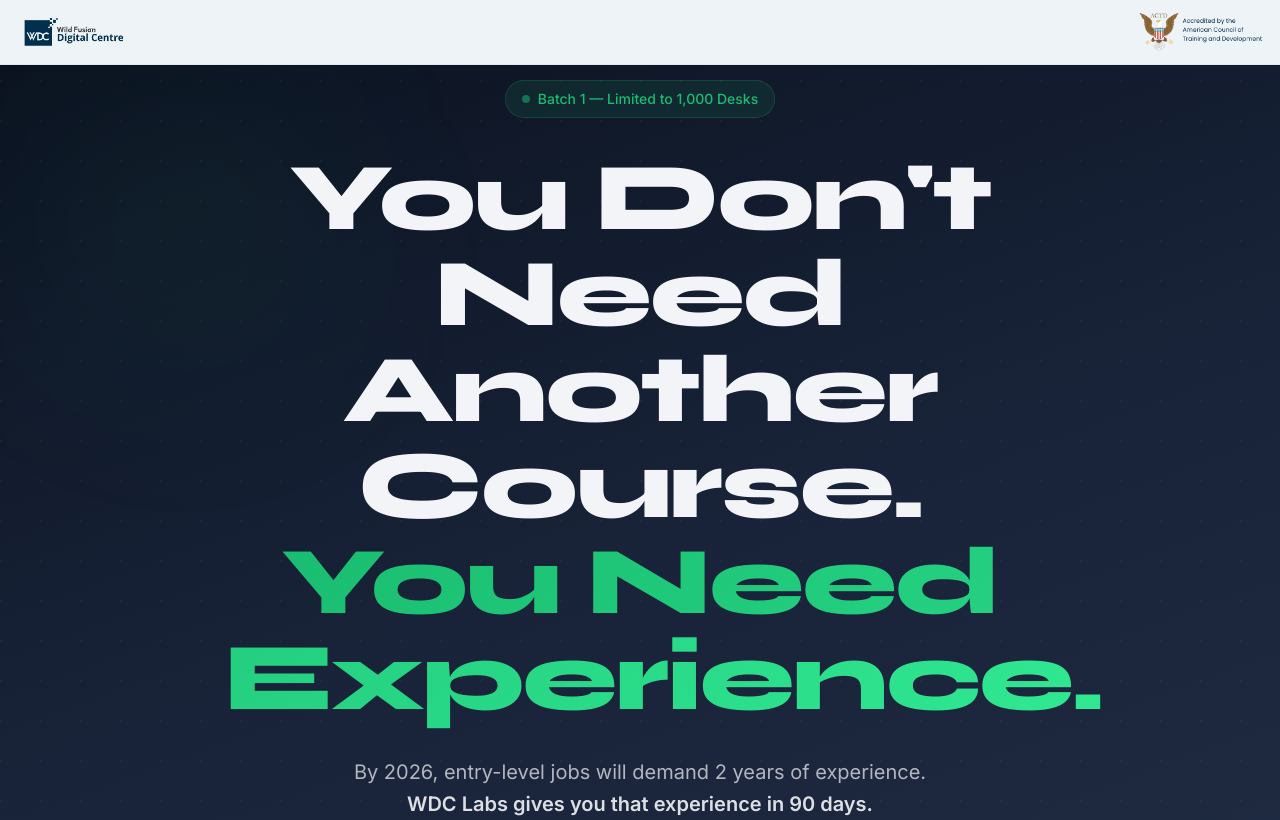
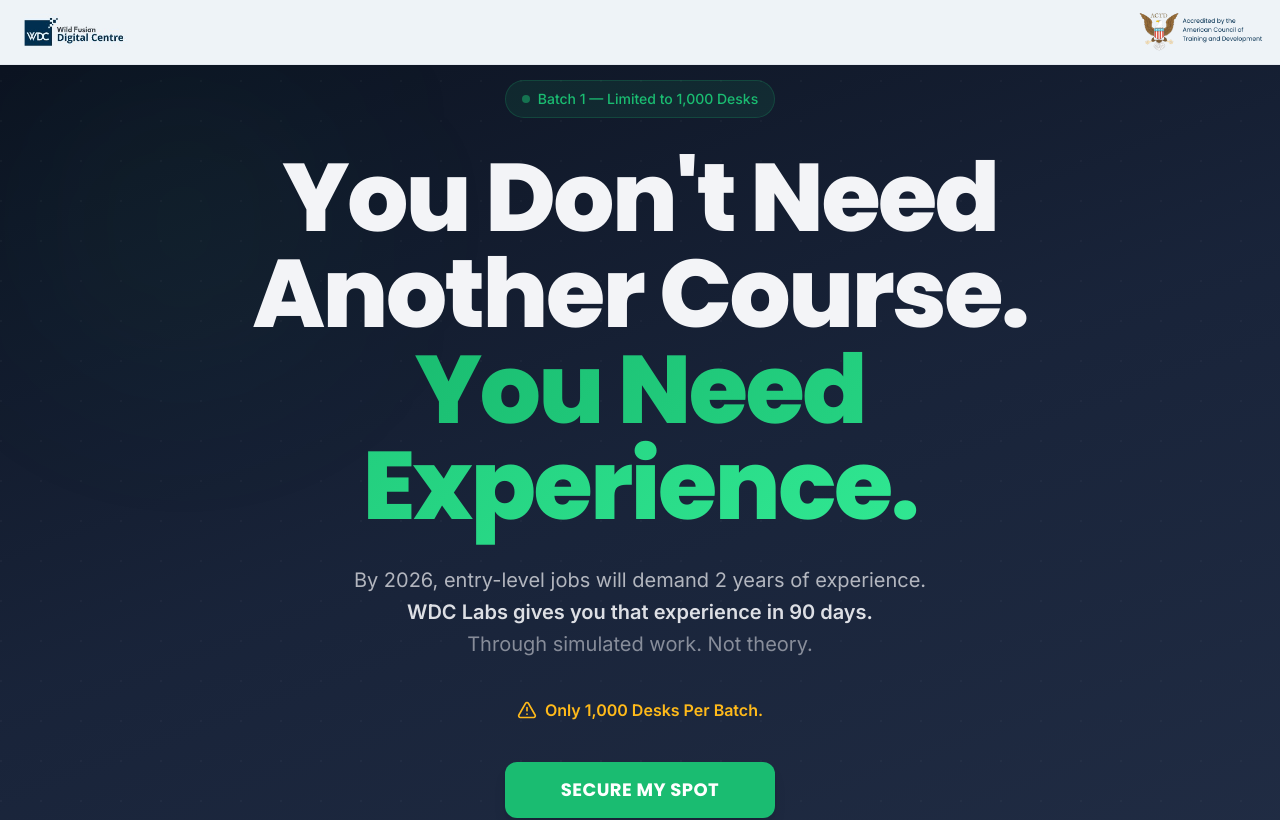
Before and after one commit to devs-commits/landing, a React (Vite) app: page / in a window 1280 px wide. Shown: the top 820 px of the page. Built offline with nearby package versions, Linux system fonts and the light colour scheme.

Commit message:
updated the heading font to use Poppins, and Body remains Inter

```diff
--- a/src/index.css
+++ b/src/index.css
@@ -1,4 +1,4 @@
-@import url('https://fonts.googleapis.com/css2?family=Space+Grotesk:wght@400;500;600;700&family=Inter:wght@400;500;600&family=Syne:wght@700;800&display=swap');
+@import url('https://fonts.googleapis.com/css2?family=Poppins:wght@400;500;600;700;800&family=Inter:wght@400;500;600&display=swap');
 
 @tailwind base;
 @tailwind components;
@@ -47,7 +47,7 @@
     --hero-gradient-start: 220 48% 8%;
     --hero-gradient-end: 220 40% 16%;
 
-    --font-heading: 'Syne', 'Space Grotesk', sans-serif;
+    --font-heading: 'Poppins', sans-serif;
     --font-body: 'Inter', sans-serif;
   }
 
--- a/tailwind.config.js
+++ b/tailwind.config.js
@@ -18,7 +18,7 @@
     },
     extend: {
       fontFamily: {
-        heading: ["Syne", "Space Grotesk", "sans-serif"],
+        heading: ["Poppins", "sans-serif"],
         body: ["Inter", "sans-serif"],
       },
       colors: {
```
